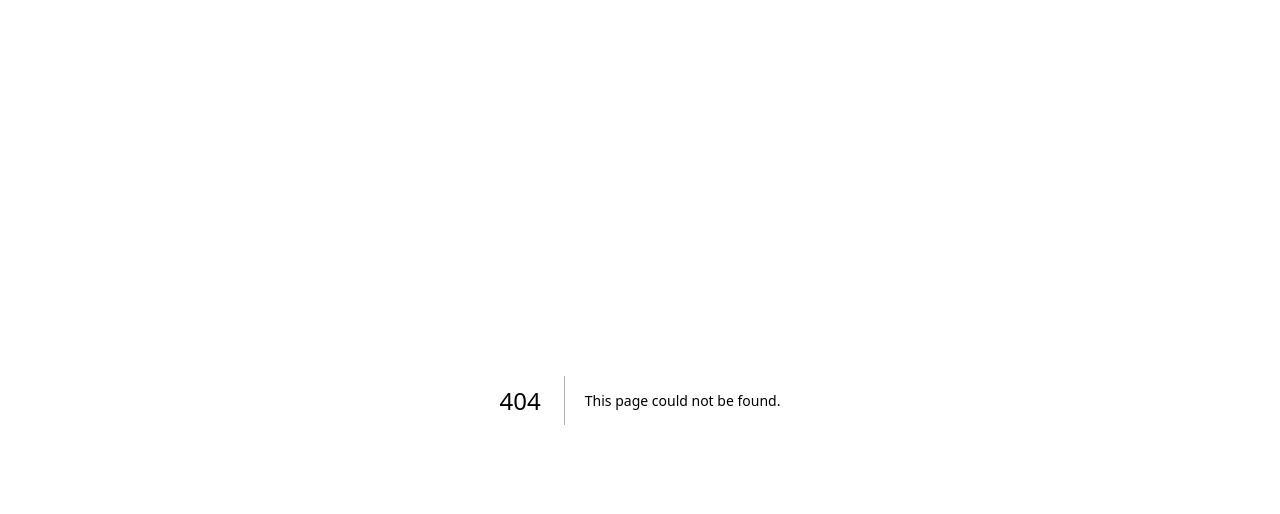
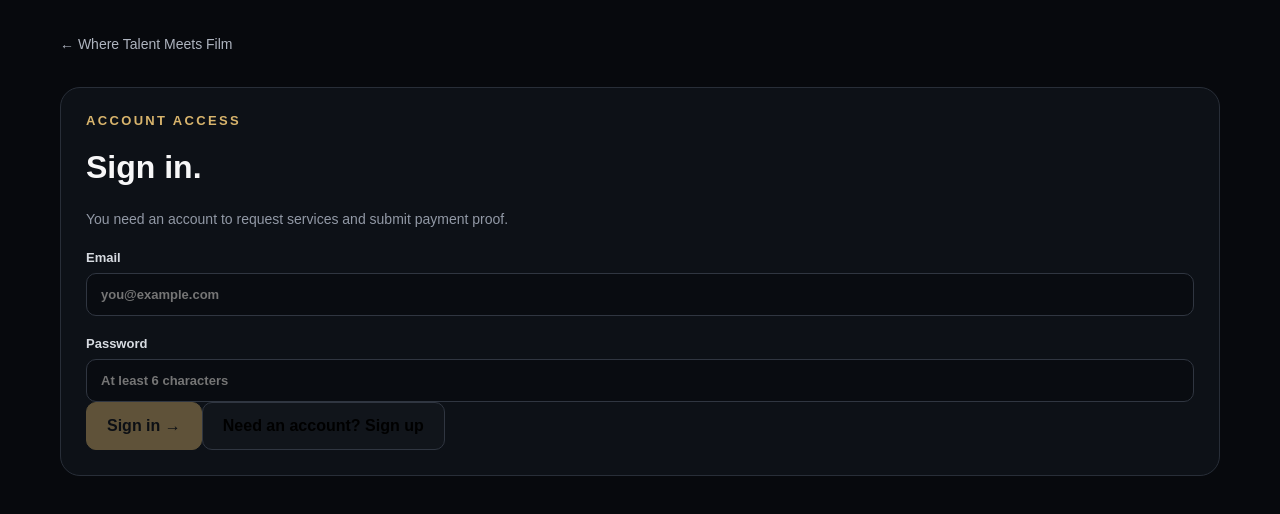
Before and after one commit to malvis01/where-talent-meets-film, a Next.js app: page /login in a window 1280 px wide. Before the commit this address had no page. Shown: the top 514 px of the page. Built offline with nearby package versions, Linux system fonts and the light colour scheme; no server answers.

Commit message:
Add authentication entry for payment workflow

```diff
--- /dev/null
+++ b/app/login/page.tsx
@@ -0,0 +1,25 @@
+'use client'
+
+import { useState } from 'react'
+import { supabase } from '@/lib/supabase'
+
+export default function LoginPage() {
+  const [mode, setMode] = useState<'login' | 'signup'>('login')
+  const [email, setEmail] = useState('')
+  const [password, setPassword] = useState('')
+  const [message, setMessage] = useState('')
+  const [busy, setBusy] = useState(false)
+
+  async function submit() {
+    setBusy(true); setMessage('')
+    const result = mode === 'login'
+      ? await supabase.auth.signInWithPassword({ email, password })
+      : await supabase.auth.signUp({ email, password })
+    if (result.error) setMessage(result.error.message)
+    else if (mode === 'signup' && !result.data.session) setMessage('Account created. Check your email if email confirmation is enabled, then sign in.')
+    else window.location.href = '/payments'
+    setBusy(false)
+  }
+
+  return <main className="payment-page container"><a className="back-link" href="/">← Where Talent Meets Film</a><div className="payment-card auth-card"><div className="eyebrow">Account access</div><h1>{mode === 'login' ? 'Sign in.' : 'Create your account.'}</h1><p className="muted">You need an account to request services and submit payment proof.</p><label>Email<input type="email" value={email} onChange={(e) => setEmail(e.target.value)} placeholder="you@example.com" /></label><label>Password<input type="password" value={password} onChange={(e) => setPassword(e.target.value)} placeholder="At least 6 characters" /></label>{message && <div className="info-box"><p>{message}</p></div>}<button className="btn primary" disabled={busy || !email || !password} onClick={submit}>{busy ? 'Please wait…' : mode === 'login' ? 'Sign in →' : 'Create account →'}</button><button className="btn secondary" onClick={() => { setMode(mode === 'login' ? 'signup' : 'login'); setMessage('') }}>{mode === 'login' ? 'Need an account? Sign up' : 'Already have an account? Sign in'}</button></div></main>
+}
```
